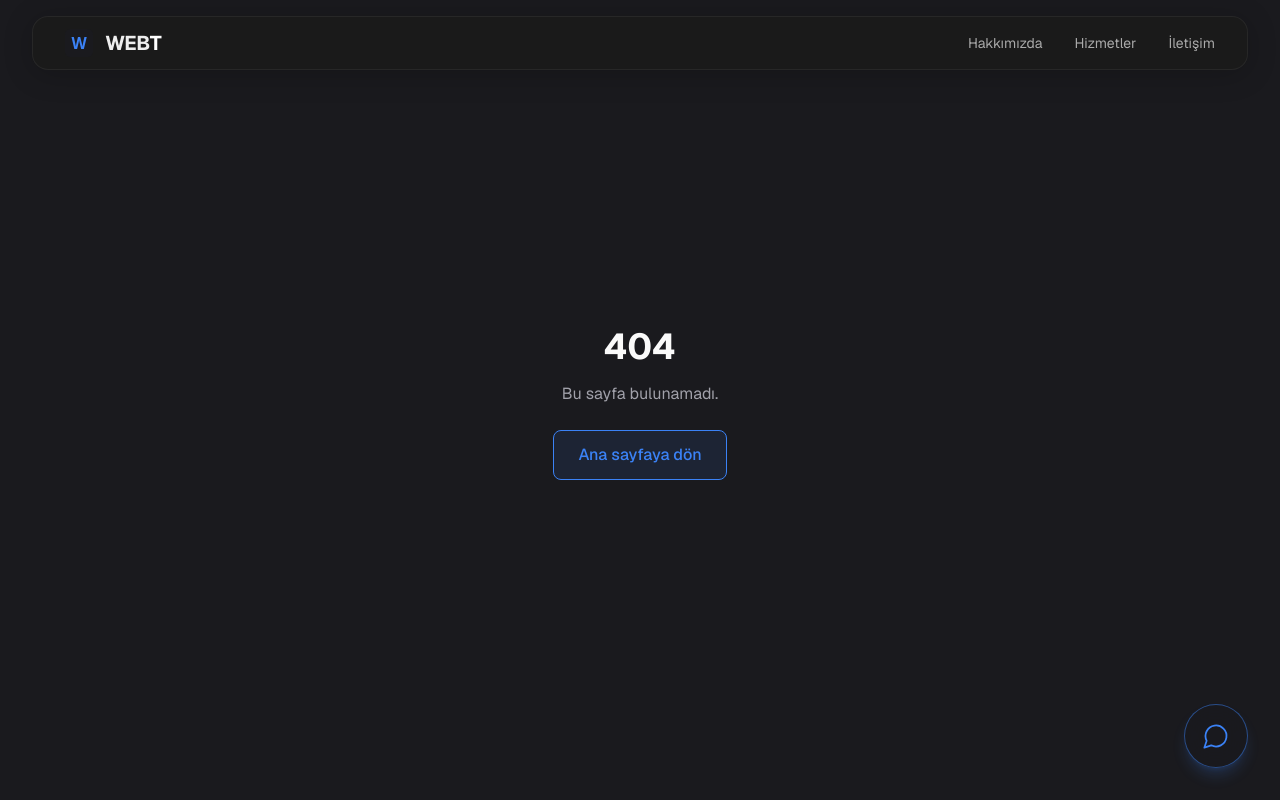
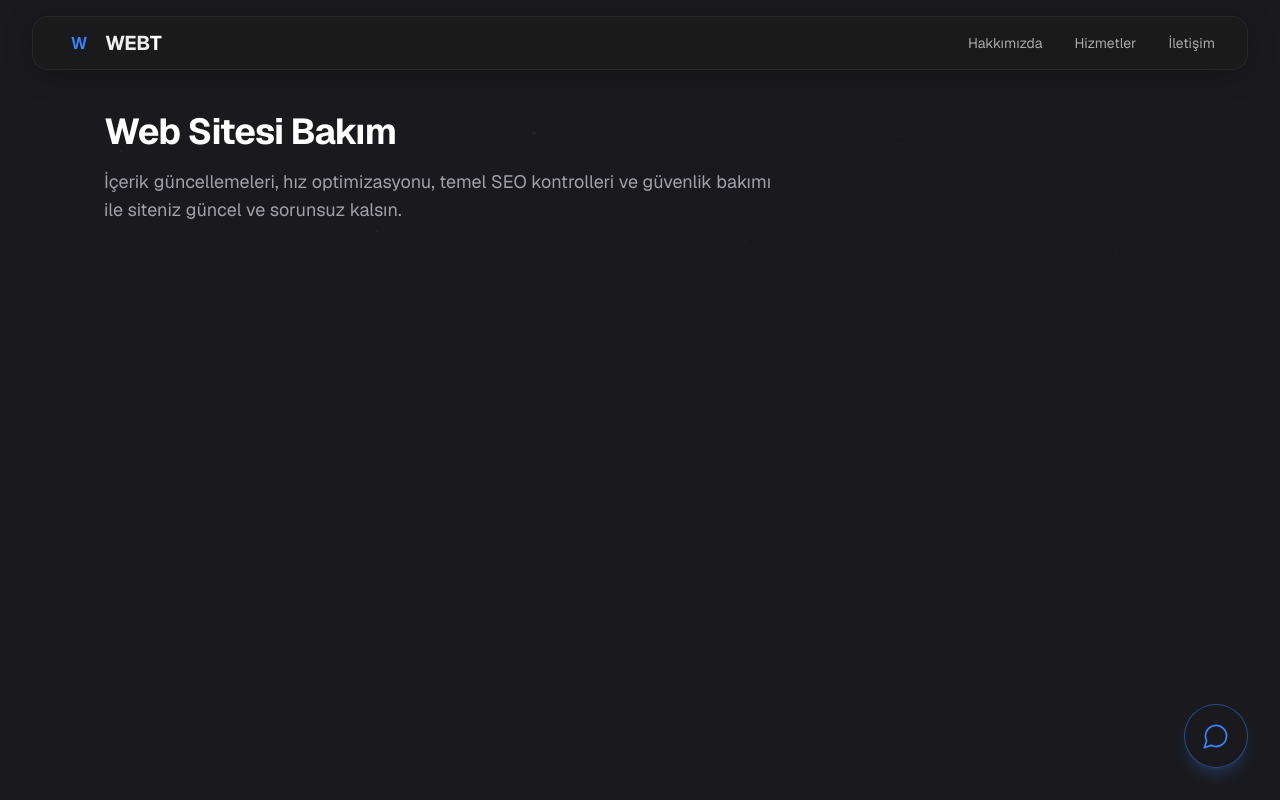
Before and after one commit to tugaytulgar/webtera, a Next.js app: page /web-sitesi-bakim in a window 1280 px wide. Before the commit this address had no page. Built offline with nearby package versions, Linux system fonts and the light colour scheme.

Commit message:
Add maintenance service page

```diff
--- /dev/null
+++ b/src/app/web-sitesi-bakim/page.tsx
@@ -0,0 +1,20 @@
+export const metadata = {
+    title: "Web Sitesi Bakım | Çerkezköy Tekirdağ | Webtera",
+    description:
+      "Web sitesi bakım, içerik güncelleme, hız/SEO iyileştirme ve güvenlik kontrolleri. Çerkezköy ve Tekirdağ’da düzenli destek.",
+    alternates: { canonical: "/web-sitesi-bakim" },
+  };
+
+  export default function Page() {
+    return (
+      <main className="relative z-10 mx-auto max-w-6xl px-6 sm:px-8 md:px-10 pt-28 pb-16">
+        <h1 className="text-3xl sm:text-4xl font-bold tracking-tight text-white">
+          Web Sitesi Bakım
+        </h1>
+        <p className="mt-4 max-w-2xl text-base sm:text-lg leading-relaxed text-zinc-400">
+          İçerik güncellemeleri, hız optimizasyonu, temel SEO kontrolleri ve güvenlik
+          bakımı ile siteniz güncel ve sorunsuz kalsın.
+        </p>
+      </main>
+    );
+  }
```
